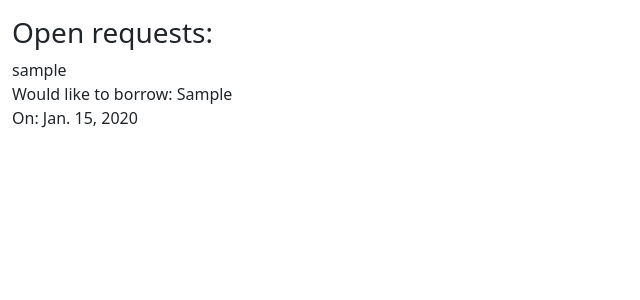
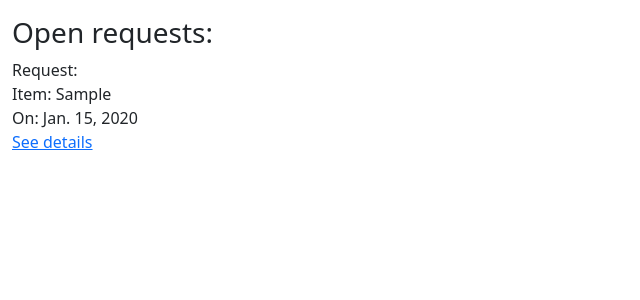
Before and after one commit to SiJiL82/borrow_something, a Django app: page / in a window 1280 px wide. Shown: the part 56-356 px from the top of the page, without its empty margins (0-640 px from the left). Run offline with Django 3.2, Linux system fonts and the light colour scheme; tables that the repository leaves empty hold one stand-in row (values such as "Sample post"); parts of the project's set-up code (start-up, migrations or seed data) failed here and were passed over.

Commit message:
Update request text

```diff
--- a/templates/index.html
+++ b/templates/index.html
@@ -9,9 +9,10 @@
             <div class="row">
                 {% for borrow_request in request_list  %}
                     <div>
-                        {{ borrow_request.requester }} <br>
-                        Would like to borrow: {{ borrow_request.requested_item }}  <br>
-                        On: {{ borrow_request.required_date }}
+                        Request: <br>
+                        Item: {{ borrow_request.requested_item }}  <br>
+                        On: {{ borrow_request.required_date }} <br>
+                        <a href="{% url 'request_detail' borrow_request.slug %}">See details</a>
                     </div>
 
                 {% endfor %}
```
